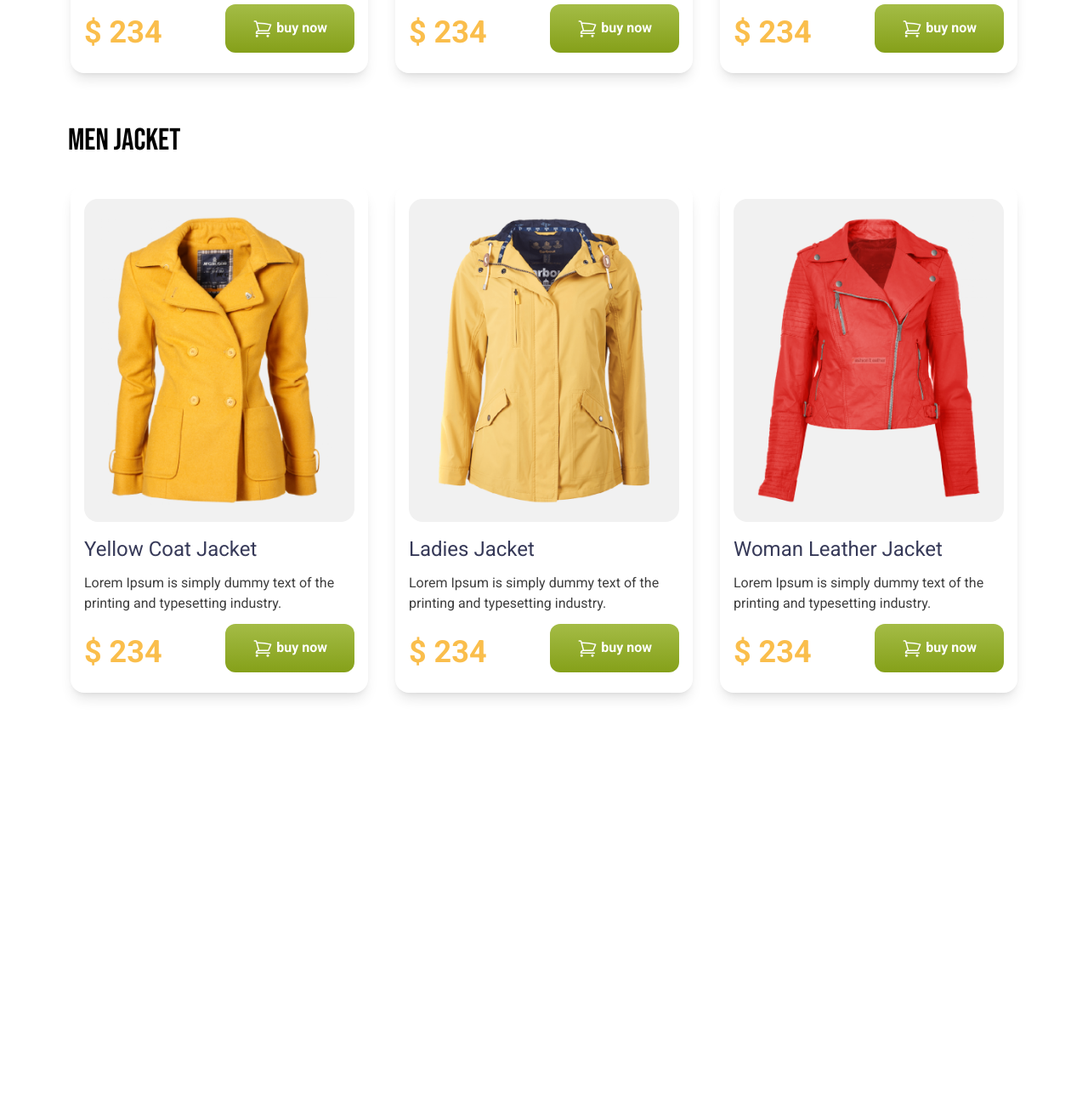
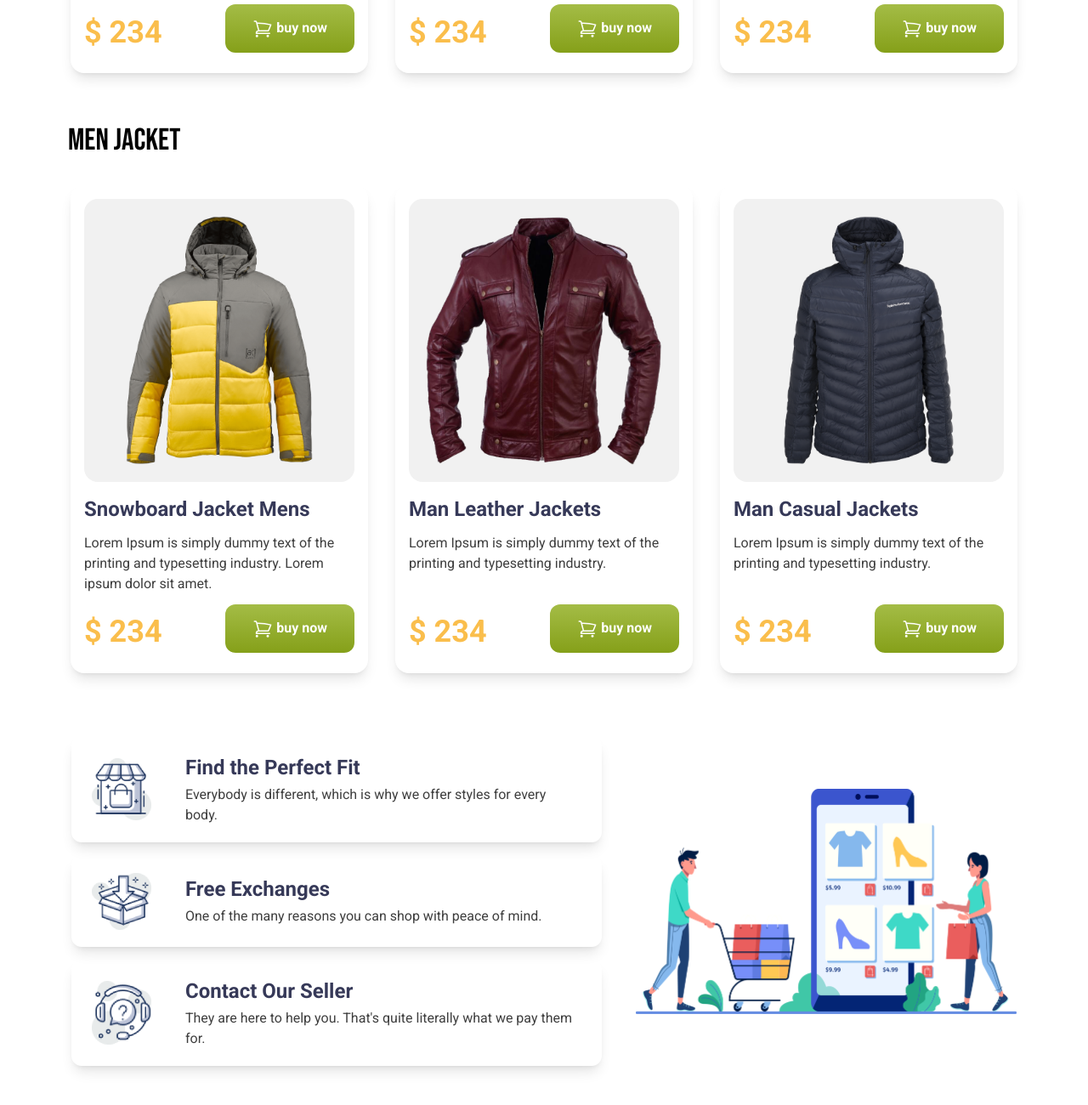
Before and after one commit to SohanRazzak/Module-12, a plain HTML site: page index.html in a window 1280 px wide. Shown: the part 1266-2566 px from the top of the page at 85% size. Before the commit the page ends 2109 px from the top, so only its background shows below. Drawn offline with nearby package versions, Linux system fonts and the light colour scheme.

Commit message:
finished project

```diff
--- a/index.html
+++ b/index.html
@@ -13,9 +13,9 @@
     <header class="bg-[#FFFBF0]">
         <div class="max-w-6xl mx-auto">
             <!-- nav bar -->
-            <nav class="flex flex-col md:flex-row  justify-between max-w-6xl items-center pt-10 pb-4 px-2 gap-2">
+            <nav class="flex flex-col md:flex-row justify-between max-w-6xl items-center pt-10 pb-4 px-2 gap-2">
                 <img class="w-70 h-10" src="icons/logo.png" alt="">
-                <ul class="flex justify-center gap-12 text-gray-800">
+                <ul class="flex flex-wrap justify-center gap-x-12 gap-y-4 text-gray-800">
                     <li>Home</li>
                     <li>Product</li>
                     <li>About Us</li>
@@ -53,11 +53,11 @@
     <main class="max-w-6xl mx-auto px-2">
         <!-- product section -->
         <!-- women jacket -->
-        <h2 class="text-4xl bebas py-8 pl-2 uppercase">women jacket</h2>
+        <h2 class="text-4xl text-center md:text-left bebas py-8 pl-2 uppercase">women jacket</h2>
         <div class="flex flex-wrap gap-8 flex-col justify-center items-center md:flex-row mb-7">
-            <div class="w-[350px] p-4 shadow-lg rounded-2xl">
+            <div class="max-w-[350px] p-4 shadow-lg rounded-2xl">
                 <img class="mb-4 bg-[#F1F1F1] p-5 rounded-2xl" src="images/jacket-1.png" alt="">
-                <h3 class="text-2xl text-[#363958] mb-3">Yellow Coat Jacket </h3>
+                <h3 class="text-2xl text-[#363958] font-semibold mb-3">Yellow Coat Jacket </h3>
                 <p class="text-[#3E3E3E] mb-3">Lorem Ipsum is simply dummy text of the
                     printing and typesetting industry.
                 </p>
@@ -74,9 +74,9 @@
                     </button>
                 </div>
             </div>
-            <div class="w-[350px] p-4 shadow-lg rounded-2xl">
+            <div class="max-w-[350px] p-4 shadow-lg rounded-2xl">
                 <img class="mb-4 bg-[#F1F1F1] p-5 rounded-2xl" src="images/jacket-2.png" alt="">
-                <h3 class="text-2xl text-[#363958] mb-3">Ladies Jacket </h3>
+                <h3 class="text-2xl text-[#363958] font-semibold mb-3">Ladies Jacket </h3>
                 <p class="text-[#3E3E3E] mb-3">Lorem Ipsum is simply dummy text of the
                     printing and typesetting industry.
                 </p>
@@ -93,9 +93,9 @@
                     </button>
                 </div>
             </div>
-            <div class="w-[350px] p-4 shadow-lg rounded-2xl">
+            <div class="max-w-[350px] p-4 shadow-lg rounded-2xl">
                 <img class="mb-4 bg-[#F1F1F1] p-5 rounded-2xl" src="images/jacket-3.png" alt="">
-                <h3 class="text-2xl text-[#363958] mb-3">Woman Leather Jacket </h3>
+                <h3 class="text-2xl text-[#363958] font-semibold mb-3">Woman Leather Jacket </h3>
                 <p class="text-[#3E3E3E] mb-3">Lorem Ipsum is simply dummy text of the
                     printing and typesetting industry.
                 </p>
@@ -114,11 +114,31 @@
             </div>
         </div>
         <!-- men jacket -->
-        <h2 class="text-4xl bebas py-8 pl-2 uppercase">men jacket</h2>
-        <div class="flex flex-wrap gap-8 flex-col justify-center items-center md:flex-row mb-7">
-            <div class="w-[350px] p-4 shadow-lg rounded-2xl">
-                <img class="mb-4 bg-[#F1F1F1] p-5 rounded-2xl" src="images/jacket-1.png" alt="">
-                <h3 class="text-2xl text-[#363958] mb-3">Yellow Coat Jacket </h3>
+        <h2 class="text-4xl text-center md:text-left bebas py-8 pl-2 uppercase">men jacket</h2>
+        <div class="flex flex-wrap gap-8 flex-col justify-center items-center md:flex-row md:items-stretch mb-7">
+            <div class="max-w-[350px] flex flex-col p-4 shadow-lg rounded-2xl">
+                <img class="mb-4 bg-[#F1F1F1] p-5 rounded-2xl" src="images/jacket-4.png" alt="">
+                <h3 class="text-2xl text-[#363958] font-semibold mb-3">Snowboard Jacket Mens</h3>
+                <p class="text-[#3E3E3E] mb-3">Lorem Ipsum is simply dummy text of the
+                    printing and typesetting industry.
+                    Lorem ipsum dolor sit amet.
+                </p>
+                <div class="flex justify-between items-center mt-auto">
+                    <p class="text-4xl font-black text-[#FABE4C]">$ 234</p>
+                    <button
+                        class="font-bold text-white bg-gradient-to-b from-[#A4BC46] to-[#85A019] px-8 py-4 rounded-xl mb-2">
+                        <svg xmlns="http://www.w3.org/2000/svg" fill="none" viewBox="0 0 24 24" stroke-width="1.5"
+                            stroke="currentColor" class="w-6 h-6 inline">
+                            <path stroke-linecap="round" stroke-linejoin="round"
+                                d="M2.25 3h1.386c.51 0 .955.343 1.087.835l.383 1.437M7.5 14.25a3 3 0 00-3 3h15.75m-12.75-3h11.218c1.121-2.3 2.1-4.684 2.924-7.138a60.114 60.114 0 00-16.536-1.84M7.5 14.25L5.106 5.272M6 20.25a.75.75 0 11-1.5 0 .75.75 0 011.5 0zm12.75 0a.75.75 0 11-1.5 0 .75.75 0 011.5 0z" />
+                        </svg>
+                        buy now
+                    </button>
+                </div>
+            </div>
+            <div class="max-w-[350px] flex flex-col p-4 shadow-lg rounded-2xl">
+                <img class="mb-4 bg-[#F1F1F1] p-5 rounded-2xl" src="images/jacket-5.png" alt="">
+                <h3 class="text-2xl text-[#363958] font-semibold mb-3">Man Leather Jackets</h3>
                 <p class="text-[#3E3E3E] mb-3">Lorem Ipsum is simply dummy text of the
                     printing and typesetting industry.
                 </p>
@@ -135,28 +155,9 @@
                     </button>
                 </div>
             </div>
-            <div class="w-[350px] p-4 shadow-lg rounded-2xl">
-                <img class="mb-4 bg-[#F1F1F1] p-5 rounded-2xl" src="images/jacket-2.png" alt="">
-                <h3 class="text-2xl text-[#363958] mb-3">Ladies Jacket </h3>
-                <p class="text-[#3E3E3E] mb-3">Lorem Ipsum is simply dummy text of the
-                    printing and typesetting industry.
-                </p>
-                <div class="flex justify-between items-center mt-auto">
-                    <p class="text-4xl font-black text-[#FABE4C]">$ 234</p>
-                    <button
-                        class="font-bold text-white bg-gradient-to-b from-[#A4BC46] to-[#85A019] px-8 py-4 rounded-xl mb-2">
-                        <svg xmlns="http://www.w3.org/2000/svg" fill="none" viewBox="0 0 24 24" stroke-width="1.5"
-                            stroke="currentColor" class="w-6 h-6 inline">
-                            <path stroke-linecap="round" stroke-linejoin="round"
-                                d="M2.25 3h1.386c.51 0 .955.343 1.087.835l.383 1.437M7.5 14.25a3 3 0 00-3 3h15.75m-12.75-3h11.218c1.121-2.3 2.1-4.684 2.924-7.138a60.114 60.114 0 00-16.536-1.84M7.5 14.25L5.106 5.272M6 20.25a.75.75 0 11-1.5 0 .75.75 0 011.5 0zm12.75 0a.75.75 0 11-1.5 0 .75.75 0 011.5 0z" />
-                        </svg>
-                        buy now
-                    </button>
-                </div>
-            </div>
-            <div class="w-[350px] p-4 shadow-lg rounded-2xl">
-                <img class="mb-4 bg-[#F1F1F1] p-5 rounded-2xl" src="images/jacket-3.png" alt="">
-                <h3 class="text-2xl text-[#363958] mb-3">Woman Leather Jacket </h3>
+            <div class="max-w-[350px] flex flex-col p-4 shadow-lg rounded-2xl">
+                <img class="mb-4 bg-[#F1F1F1] p-5 rounded-2xl" src="images/jacket-6.png" alt="">
+                <h3 class="text-2xl text-[#363958] font-semibold mb-3">Man Casual Jackets</h3>
                 <p class="text-[#3E3E3E] mb-3">Lorem Ipsum is simply dummy text of the
                     printing and typesetting industry.
                 </p>
@@ -174,6 +175,35 @@
                 </div>
             </div>
         </div>
+        <!-- service section  -->
+        <div class="flex flex-col-reverse lg:flex-row justify-between items-center gap-10 px-3 mt-10 md:mt-[75px] mb-16">
+            <div class="flex flex-col gap-4">
+                <div class="flex gap-10 items-center px-6 py-5 rounded-xl shadow-lg">
+                    <img class="w-[70px]" src="icons/house.png" alt="">
+                    <div>
+                        <h5 class="text-[#363958] font-bold text-2xl mb-1">Find the Perfect Fit</h5>
+                        <p class="text-[#3E3E3E]">Everybody is different, which is why we offer styles for every body.</p>
+                    </div>
+                </div>
+                <div class="flex gap-10 items-center px-6 py-5 rounded-xl shadow-lg">
+                    <img class="w-[70px]" src="icons/box.png" alt="">
+                    <div>
+                        <h5 class="text-[#363958] font-bold text-2xl mb-1">Free Exchanges</h5>
+                        <p class="text-[#3E3E3E]">One of the many reasons you can shop with peace of mind.</p>
+                    </div>
+                </div>
+                <div class="flex gap-10 items-center px-6 py-5 rounded-xl shadow-lg">
+                    <img class="w-[70px]" src="icons/question.png" alt="">
+                    <div>
+                        <h5 class="text-[#363958] font-bold text-2xl mb-1">Contact Our Seller</h5>
+                        <p class="text-[#3E3E3E]">They are here to help you. That's quite literally what we pay them for.</p>
+                    </div>
+                </div>
+            </div>
+            <div class="lg:w-1/2 max-w-md">
+                <img src="images/shopping.png" alt="">
+            </div>
+        </div>
     </main>
     <!-- no footer section in this project  -->
 </body>
```
